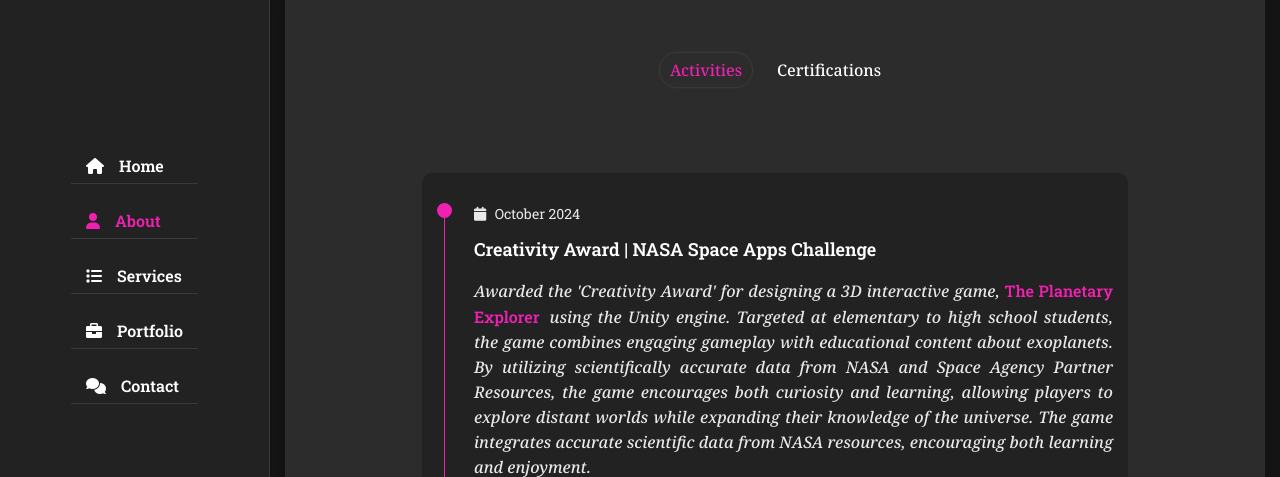
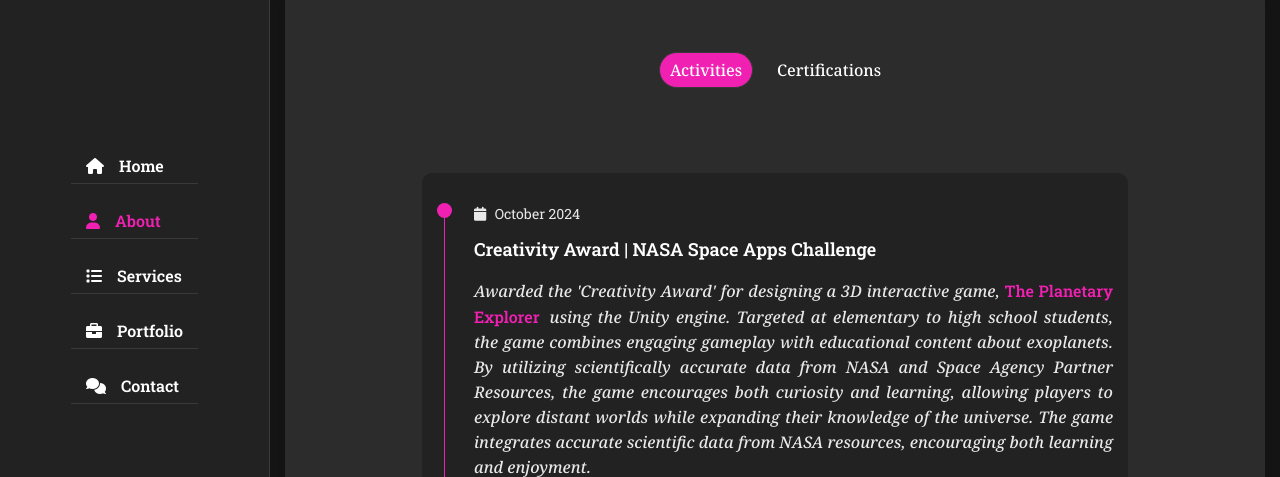
Before and after one commit to rasha-2k/Portfolio, a PHP site: page / in a window 1280 px wide, after a click on "About". Shown: the part 1039-1516 px from the top of the page. Run offline with PHP 8.4, Linux system fonts and the light colour scheme; some libraries are stand-ins or nearby versions; some web fonts are replaced.

Commit message:
removed outer shadow from tab-items, added another video for the game, renamed some files

```diff
--- a/assets/css/style.css
+++ b/assets/css/style.css
@@ -609,10 +609,6 @@ h3.my-profession
     max-width: 100%;
     text-align: center;
 }
-.about .about-tabs .tab-item.active {
-    color: var(--skin-color);
-    border: 1px solid var(--bg-black-50);
-}
 .about .about-tabs .tab-item {
     display: inline-block;
     margin: 0 5px 5px;
@@ -625,14 +621,20 @@ h3.my-profession
     font-weight: var(--secondary-font-weight);
     font-family: var(--secondary-font-family);
 }
-.about .about-tabs .tab-item:hover{
+.about .about-tabs .tab-item.active {
     background-color: var(--skin-color);
     color: var(--text-black-900);
     border: 1px solid var(--bg-black-50);
 }
-.outer-shadow {
-    box-shadow: var(--outer-shadow);
+.about .about-tabs .tab-item.active:hover {
+    color: var(--text-black-900);
+    border: 1px solid var(--skin-color);
 }
+.about .about-tabs .tab-item:hover{
+    color: var(--skin-color);
+    border: 1px solid var(--skin-color);
+}
+
 .tab-content {
     display: none; /* Hide all content by default */
 }
--- a/assets/js/script.js
+++ b/assets/js/script.js
@@ -103,12 +103,10 @@ const nav = document.querySelector('.nav'),
     tab.addEventListener('click', () => {
         // Remove 'active' class from all tabs and contents
         document.querySelectorAll('.tab-item').forEach(t => t.classList.remove('active'));
-        document.querySelectorAll('.tab-item').forEach(t => t.classList.remove('outer-shadow'));
         document.querySelectorAll('.tab-content').forEach(content => content.classList.remove('active'));
 
         // Add 'active' class to the clicked tab
         tab.classList.add('active');
-        tab.classList.add('outer-shadow');
 
         // Show the corresponding content
         const target = tab.getAttribute('data-target');
--- a/index.php
+++ b/index.php
@@ -39,25 +37,24 @@ function generateCSRFToken() {
         <link rel="stylesheet" href="assets/css/color-5.css" class="alternate-style" title="color-5" disabled>
         <link rel="stylesheet" href="assets/css/style-switcher.css">
         <!-- upload icon -->
-    <link rel="apple-touch-icon" sizes="57x57" href="./assets/img/icon black.png">
-    <link rel="apple-touch-icon" sizes="60x60" href="./assets/img/icon black.png">
-    <link rel="apple-touch-icon" sizes="72x72" href="./assets/img/icon black.png">
-    <link rel="apple-touch-icon" sizes="76x76" href="./assets/img/icon black.png">
-    <link rel="apple-touch-icon" sizes="114x114" href="./assets/img/icon black.png">
-    <link rel="apple-touch-icon" sizes="120x120" href="./assets/img/icon black.png">
-    <link rel="apple-touch-icon" sizes="144x144" href="./assets/img/icon black.png">
-    <link rel="apple-touch-icon" sizes="152x152" href="./assets/img/icon black.png">
-    <link rel="apple-touch-icon" sizes="180x180" href="./assets/img/icon black.png">
-    <link rel="icon" href="./assets/img/icon black.png" type="image/png">
+        <link rel="apple-touch-icon" sizes="57x57" href="./assets/media/icon black.png">
+        <link rel="apple-touch-icon" sizes="60x60" href="./assets/media/icon black.png">
+        <link rel="apple-touch-icon" sizes="72x72" href="./assets/media/icon black.png">
+        <link rel="apple-touch-icon" sizes="76x76" href="./assets/media/icon black.png">
+        <link rel="apple-touch-icon" sizes="114x114" href="./assets/media/icon black.png">
+        <link rel="apple-touch-icon" sizes="120x120" href="./assets/media/icon black.png">
+        <link rel="apple-touch-icon" sizes="144x144" href="./assets/media/icon black.png">
+        <link rel="apple-touch-icon" sizes="152x152" href="./assets/media/icon black.png">
+        <link rel="apple-touch-icon" sizes="180x180" href="./assets/media/icon black.png">
+        <link rel="icon" href="./assets/media/icon black.png" type="image/png">
     </head>
-
     <body>
         <!-- Main Container Start -->
         <div class="main-container">
             <!-- Aside Start -->
             <div class="aside">
                 <div class="logo">
-                <a href="#home"><img src="assets/img/logo black.png" alt="Logo"></a>
+                    <a href="#home"><img src="assets/media/logo black.png" alt="Logo"></a>
                 </div>
                 <div class="nav-toggler">
                     <span></span>
@@ -221,7 +218,7 @@ function generateCSRFToken() {
                                 <div class="row Box">
                                     <div class="row">
                                         <div class="about-tabs">
-                                        <span class="tab-item active outer-shadow" data-target=".experience">Activities</span>
+                                            <span class="tab-item active" data-target=".experience">Activities</span>
                                             <span class="tab-item" data-target=".education">Certifications</span>
                                         </div>
                                     </div>
```
Also changed, not shown: other parts of index.php (+15 -19 lines), assets/media/icon black.png (renamed from assets/img/icon black.png), assets/media/logo black.png (renamed from assets/img/logo black.png), assets/media/pic.jpg (renamed from assets/img/pic.jpg), assets/media/progress.jpg (renamed from assets/img/progress.jpg), 4 other files. Lines whose indentation alone changed are shown as unchanged.
